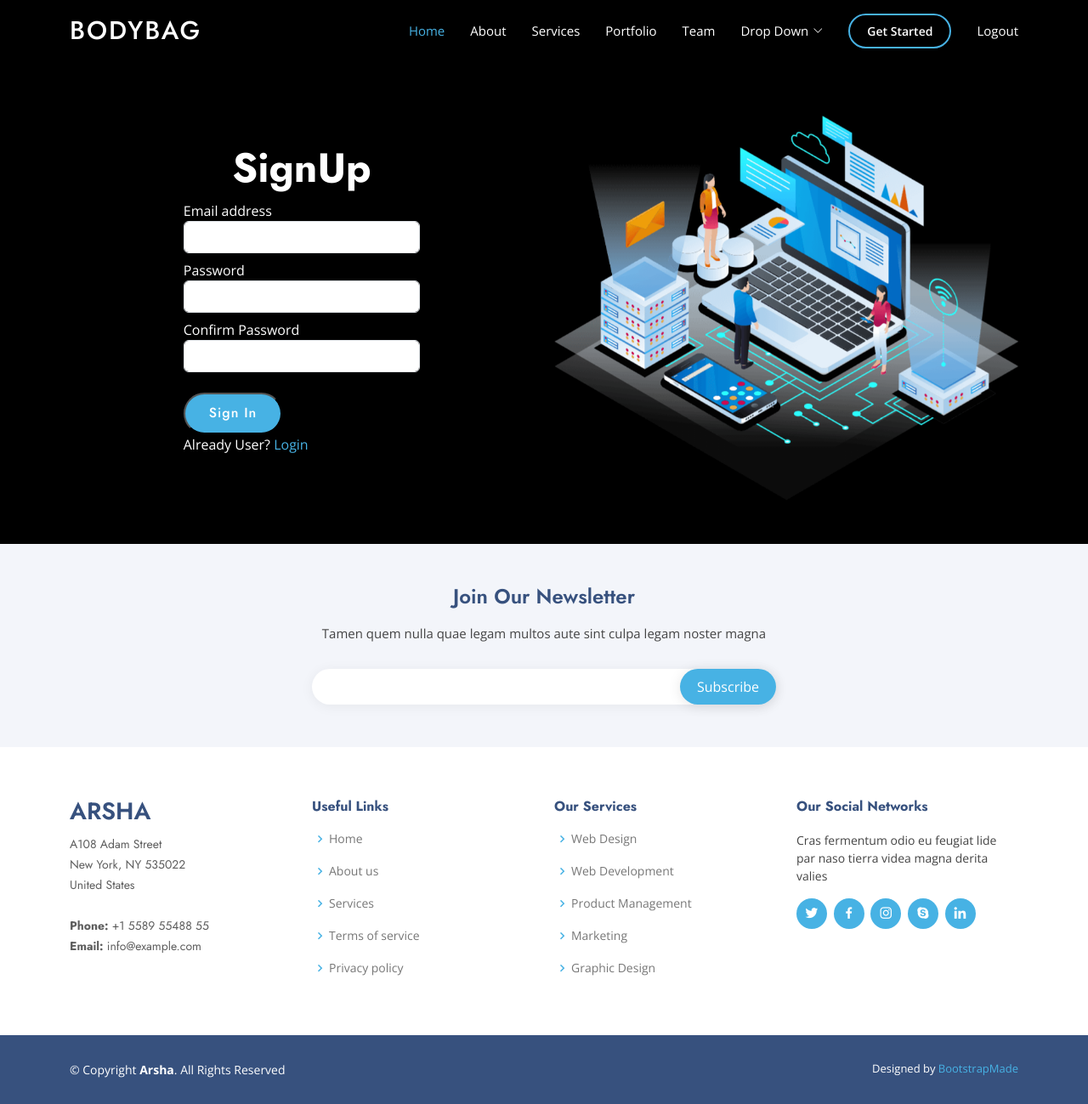
After one commit to ItzmeAkash/E-commerce-with-Djnago, a Django app: page /ecomauth/signup/ in a window 1280 px wide. The commit adds this page. Shown: the whole page at 85% size. Run offline with Django 5.2, Linux system fonts and the light colour scheme; some libraries are stand-ins or nearby versions.

Commit message:
login and signup is added

```diff
--- /dev/null
+++ b/ecommerce/ecomauth/urls.py
@@ -0,0 +1,10 @@
+
+from django.urls import path
+from  ecomauth import views
+
+
+urlpatterns = [
+    path('signup/',views.signup, name = 'signup'),
+    path('login/',views.handlelogin, name = 'handlelogin'),
+    path('logout/',views.handlelogout, name='handlelogout'),
+]
--- a/ecommerce/ecomauth/views.py
+++ b/ecommerce/ecomauth/views.py
@@ -1,3 +1,52 @@
 from django.shortcuts import render
+from django.shortcuts import render,HttpResponse,redirect
+from django.contrib.auth.models import User
+from django.contrib.auth import authenticate,login,logout
+from django.contrib import messages
 
 # Create your views here.
+def signup(request):
+
+    if request.method=="POST":
+        email = request.POST['email']
+        password = request.POST['pass1']
+        confirm_password = request.POST['pass2']
+        if password!=confirm_password:
+            messages.warning(request,"Password is Not Matching")
+            return render(request, 'auth/signup.html')
+        try:
+            if User.objects.get(username=email):
+                messages.warning(request, 'Email is already Taken')
+                return render(request, 'auth/signup.html')
+        except Exception as identifier:
+            pass
+
+        myuser = User.objects.create_user(email,email,password)
+        myuser.save()
+        messages.info(request,"Signup SuccessFull! Please Login")
+        return redirect('/ecomauth/login')
+
+    return render(request, 'auth/signup.html')
+
+
+def handlelogin(request):
+    if request.method=='POST':
+        username = request.POST['email']
+        userpassword = request.POST['pass1']
+        myuser = authenticate(username=username,password=userpassword)
+
+        if myuser is not None:
+            login(request, myuser)
+            messages.success(request,'Login Success')
+            return render(request, 'index.html')
+        else:
+            messages.error(request, 'Invalid Credentails')
+            return redirect('/ecomauth/login/')
+
+    return render(request, 'auth/login.html')
+
+
+def handlelogout(request):
+    logout(request)
+    messages.success(request,"Logout Sucess")
+    return redirect('/ecomauth/login/')
--- a/ecommerce/ecommerce/urls.py
+++ b/ecommerce/ecommerce/urls.py
@@ -20,4 +20,5 @@ from django.urls import path,include
 urlpatterns = [
     path("admin/", admin.site.urls),
     path('',include('ecomapp.urls')),
+    path('ecomauth/',include('ecomauth.urls')),
 ]
--- a/ecommerce/static/assets/css/style.css
+++ b/ecommerce/static/assets/css/style.css
@@ -44,7 +44,7 @@ h6 {
   bottom: 0;
   z-index: 9999;
   overflow: hidden;
-  background: #37517e;
+  background: #1b1b1b;
 }
 
 #preloader:before {
@@ -417,7 +417,7 @@ h6 {
   padding: 10px 28px 11px 28px;
   border-radius: 50px;
   transition: 0.5s;
-  margin: 10px 0 0 0;
+  /* margin: 10px 0 0 0; */
   color: #fff;
   background: #47b2e4;
 }
--- /dev/null
+++ b/ecommerce/templates/auth/signup.html
@@ -0,0 +1,41 @@
+{% extends "nav.html" %}
+{% block title%}
+BodyBag
+{% endblock title%}
+{% block logo%}BodyBag{% endblock logo%}
+{% block from %}
+<h1 class="text-center">SignUp</h1>
+
+<div class="container col-lg-7 d-flex flex-column justify-content-center pt-4 pt-lg-0 order-2 order-lg-1" data-aos="fade-up" data-aos-delay="200">
+  {% for message in messages %}
+  <div class="container col-lg-7 d-flex flex-column justify-content-center pt-4 pt-lg-0 order-2 order-lg-1" data-aos="fade-up" data-aos-delay="200">
+    <div class="alert alert-{{message.tags}} alert-dismissible fade show" role="alert">
+      <strong></strong> {{message}}
+      <button type="button" class="btn-close" data-bs-dismiss="alert" aria-label="Close"></button>
+    </div>
+  {% endfor %}
+<form class=" text-white py-0 px-2" action="/ecomauth/signup/" method="post">
+    {% csrf_token %}
+    <div class="form-group">
+      <label for="exampleInputEmail1">Email address</label>
+      <input type="email" class="form-control mb-2" id="email" name="email" aria-describedby="emailHelp" required>
+
+    </div>
+    <div class="form-group">
+      <label for="exampleInputPassword1">Password</label>
+      <input type="password" class="form-control mb-2" name="pass1" id="exampleInputPassword1" required>
+    </div>
+    <div class="form-group">
+      <label for="exampleInputPassword2">Confirm Password</label>
+      <input type="password" class="form-control" name="pass2" id="exampleInputPassword2" required>
+    </div>
+    <br>
+    <button type="submit" class="btn-get-started scrollto" >Sign In</button>
+    <br>
+    <p class="mb-2 pb-0">Already User?  <a href="/ecomauth/login/" class="about-btn scrollto">Login</a></p>
+
+
+  </form>
+
+</div>
+{%endblock from %}
--- /dev/null
+++ b/ecommerce/templates/nav.html
@@ -0,0 +1,208 @@
+{% load static %}
+<!DOCTYPE html>
+<html lang="en">
+
+<head>
+  <meta charset="utf-8">
+  <meta content="width=device-width, initial-scale=1.0" name="viewport">
+
+  <title>{% block title %}{% endblock title %}</title>
+  <meta content="" name="description">
+  <meta content="" name="keywords">
+
+  <!-- Favicons -->
+  <link href="{% static 'assets/img/favicon.png' %}" rel="icon">
+  <link href="{% static 'assets/img/apple-touch-icon.png' %}" rel="apple-touch-icon">
+
+  <!-- Google Fonts -->
+  <link href="https://fonts.googleapis.com/css?family=Open+Sans:300,300i,400,400i,600,600i,700,700i|Jost:300,300i,400,400i,500,500i,600,600i,700,700i|Poppins:300,300i,400,400i,500,500i,600,600i,700,700i" rel="stylesheet">
+
+  <!-- Vendor CSS Files -->
+  <link href="{% static 'assets/vendor/aos/aos.css' %}" rel="stylesheet">
+  <link href="{% static 'assets/vendor/bootstrap/css/bootstrap.min.css' %}" rel="stylesheet">
+  <link href="{% static 'assets/vendor/bootstrap-icons/bootstrap-icons.css' %}" rel="stylesheet">
+  <link href="{% static 'assets/vendor/boxicons/css/boxicons.min.css' %}" rel="stylesheet">
+  <link href="{% static 'assets/vendor/glightbox/css/glightbox.min.css' %}" rel="stylesheet">
+  <link href="{% static 'assets/vendor/remixicon/remixicon.css' %}" rel="stylesheet">
+  <link href="{% static 'assets/vendor/swiper/swiper-bundle.min.css' %}" rel="stylesheet">
+
+  <!-- Template Main CSS File -->
+  <link href="{% static 'assets/css/style.css' %}" rel="stylesheet">
+
+  {% block style %} {% endblock style %}
+</head>
+
+<body>
+
+  <!-- ======= Header ======= -->
+  <header id="header" class="fixed-top ">
+    <div class="container d-flex align-items-center">
+
+      <h1 class="logo me-auto"><a href="index.html">{% block logo%}{% endblock logo%}</a></h1>
+      <!-- Uncomment below if you prefer to use an image logo -->
+      <!-- <a href="index.html" class="logo me-auto"><img src="{% static 'assets/img/logo.png" alt="" class="img-fluid"></a>-->
+
+      <nav id="navbar" class="navbar">
+        <ul>
+          <li><a class="nav-link scrollto active" href="#hero">Home</a></li>
+          <li><a class="nav-link scrollto" href="#about">About</a></li>
+          <li><a class="nav-link scrollto" href="#services">Services</a></li>
+          <li><a class="nav-link   scrollto" href="#portfolio">Portfolio</a></li>
+          <li><a class="nav-link scrollto" href="#team">Team</a></li>
+          <li class="dropdown"><a href="#"><span>Drop Down</span> <i class="bi bi-chevron-down"></i></a>
+            <ul>
+              <li><a href="#">Drop Down 1</a></li>
+              <li class="dropdown"><a href="#"><span>Deep Drop Down</span> <i class="bi bi-chevron-right"></i></a>
+                <ul>
+                  <li><a href="#">Deep Drop Down 1</a></li>
+                  <li><a href="#">Deep Drop Down 2</a></li>
+                  <li><a href="#">Deep Drop Down 3</a></li>
+                  <li><a href="#">Deep Drop Down 4</a></li>
+                  <li><a href="#">Deep Drop Down 5</a></li>
+                </ul>
+              </li>
+              <li><a href="#">Drop Down 2</a></li>
+              <li><a href="#">Drop Down 3</a></li>
+              <li><a href="#">Drop Down 4</a></li>
+            </ul>
+          </li>
+          <li><a class="getstarted scrollto" href="#about">Get Started</a></li>
+          <li><a class="nav-link scrollto" href="/ecomauth/logout/">Logout</a></li>
+
+        </ul>
+        <i class="bi bi-list mobile-nav-toggle"></i>
+      </nav><!-- .navbar -->
+
+    </div>
+  </header><!-- End Header -->
+
+  <!-- ======= Hero Section ======= -->
+  <section id="hero" class="d-flex align-items-center bg-black">
+
+    <div class="container">
+      <div class="row">
+        <div class="col-lg-6 d-flex flex-column justify-content-center pt-4 pt-lg-0 order-2 order-lg-1" data-aos="fade-up" data-aos-delay="200">
+
+          {% block from %}
+
+         {%endblock from %}
+
+        </div>
+        <div class="col-lg-6 order-1 order-lg-2 hero-img" data-aos="zoom-in" data-aos-delay="200">
+          <img src="{% static 'assets/img/hero-img.png' %}" class="img-fluid animated" alt="">
+        </div>
+      </div>
+    </div>
+
+  </section><!-- End Hero -->
+
+  <main id="main">
+
+
+
+
+
+  </main><!-- End #main -->
+
+  <!-- ======= Footer ======= -->
+  <footer id="footer">
+
+    <div class="footer-newsletter">
+      <div class="container">
+        <div class="row justify-content-center">
+          <div class="col-lg-6">
+            <h4>Join Our Newsletter</h4>
+            <p>Tamen quem nulla quae legam multos aute sint culpa legam noster magna</p>
+            <form action="" method="post">
+              <input type="email" name="email"><input type="submit" value="Subscribe">
+            </form>
+          </div>
+        </div>
+      </div>
+    </div>
+
+    <div class="footer-top">
+      <div class="container">
+        <div class="row">
+
+          <div class="col-lg-3 col-md-6 footer-contact">
+            <h3>Arsha</h3>
+            <p>
+              A108 Adam Street <br>
+              New York, NY 535022<br>
+              United States <br><br>
+              <strong>Phone:</strong> +1 5589 55488 55<br>
+              <strong>Email:</strong> info@example.com<br>
+            </p>
+          </div>
+
+          <div class="col-lg-3 col-md-6 footer-links">
+            <h4>Useful Links</h4>
+            <ul>
+              <li><i class="bx bx-chevron-right"></i> <a href="#">Home</a></li>
+              <li><i class="bx bx-chevron-right"></i> <a href="#">About us</a></li>
+              <li><i class="bx bx-chevron-right"></i> <a href="#">Services</a></li>
+              <li><i class="bx bx-chevron-right"></i> <a href="#">Terms of service</a></li>
+              <li><i class="bx bx-chevron-right"></i> <a href="#">Privacy policy</a></li>
+            </ul>
+          </div>
+
+          <div class="col-lg-3 col-md-6 footer-links">
+            <h4>Our Services</h4>
+            <ul>
+              <li><i class="bx bx-chevron-right"></i> <a href="#">Web Design</a></li>
+              <li><i class="bx bx-chevron-right"></i> <a href="#">Web Development</a></li>
+              <li><i class="bx bx-chevron-right"></i> <a href="#">Product Management</a></li>
+              <li><i class="bx bx-chevron-right"></i> <a href="#">Marketing</a></li>
+              <li><i class="bx bx-chevron-right"></i> <a href="#">Graphic Design</a></li>
+            </ul>
+          </div>
+
+          <div class="col-lg-3 col-md-6 footer-links">
+            <h4>Our Social Networks</h4>
+            <p>Cras fermentum odio eu feugiat lide par naso tierra videa magna derita valies</p>
+            <div class="social-links mt-3">
+              <a href="#" class="twitter"><i class="bx bxl-twitter"></i></a>
+              <a href="#" class="facebook"><i class="bx bxl-facebook"></i></a>
+              <a href="#" class="instagram"><i class="bx bxl-instagram"></i></a>
+              <a href="#" class="google-plus"><i class="bx bxl-skype"></i></a>
+              <a href="#" class="linkedin"><i class="bx bxl-linkedin"></i></a>
+            </div>
+          </div>
+
+        </div>
+      </div>
+    </div>
+
+    <div class="container footer-bottom clearfix">
+      <div class="copyright">
+        &copy; Copyright <strong><span>Arsha</span></strong>. All Rights Reserved
+      </div>
+      <div class="credits">
+        <!-- All the links in the footer should remain intact. -->
+        <!-- You can delete the links only if you purchased the pro version. -->
+        <!-- Licensing information: https://bootstrapmade.com/license/ -->
+        <!-- Purchase the pro version with working PHP/AJAX contact form: https://bootstrapmade.com/arsha-free-bootstrap-html-template-corporate/ -->
+        Designed by <a href="https://bootstrapmade.com/">BootstrapMade</a>
+      </div>
+    </div>
+  </footer><!-- End Footer -->
+
+  <div id="preloader"></div>
+  <a href="#" class="back-to-top d-flex align-items-center justify-content-center"><i class="bi bi-arrow-up-short"></i></a>
+
+  <!-- Vendor JS Files -->
+  <script src="{% static 'assets/vendor/aos/aos.js' %}"></script>
+  <script src="{% static 'assets/vendor/bootstrap/js/bootstrap.bundle.min.js' %}"></script>
+  <script src="{% static 'assets/vendor/glightbox/js/glightbox.min.js' %}"></script>
+  <script src="{% static 'assets/vendor/isotope-layout/isotope.pkgd.min.js' %}"></script>
+  <script src="{% static 'assets/vendor/swiper/swiper-bundle.min.js' %}"></script>
+  <script src="{% static 'assets/vendor/waypoints/noframework.waypoints.js' %}"></script>
+  <script src="{% static 'assets/vendor/php-email-form/validate.js' %}"></script>
+
+  <!-- Template Main JS File -->
+  <script src="{% static 'assets/js/main.js' %}"></script>
+
+</body>
+
+</html>
```
Also changed, not shown: ecommerce/ecommerce/settings.py (+7 -0 lines), ecommerce/templates/auth/login.html (added, +39 -0 lines), ecommerce/templates/index.html (+6 -4 lines), ecommerce/static/assets/img/shoping.webp (added), ecommerce/static/assets/img/women.webp (added), ecommerce/templates/base.html (added).
